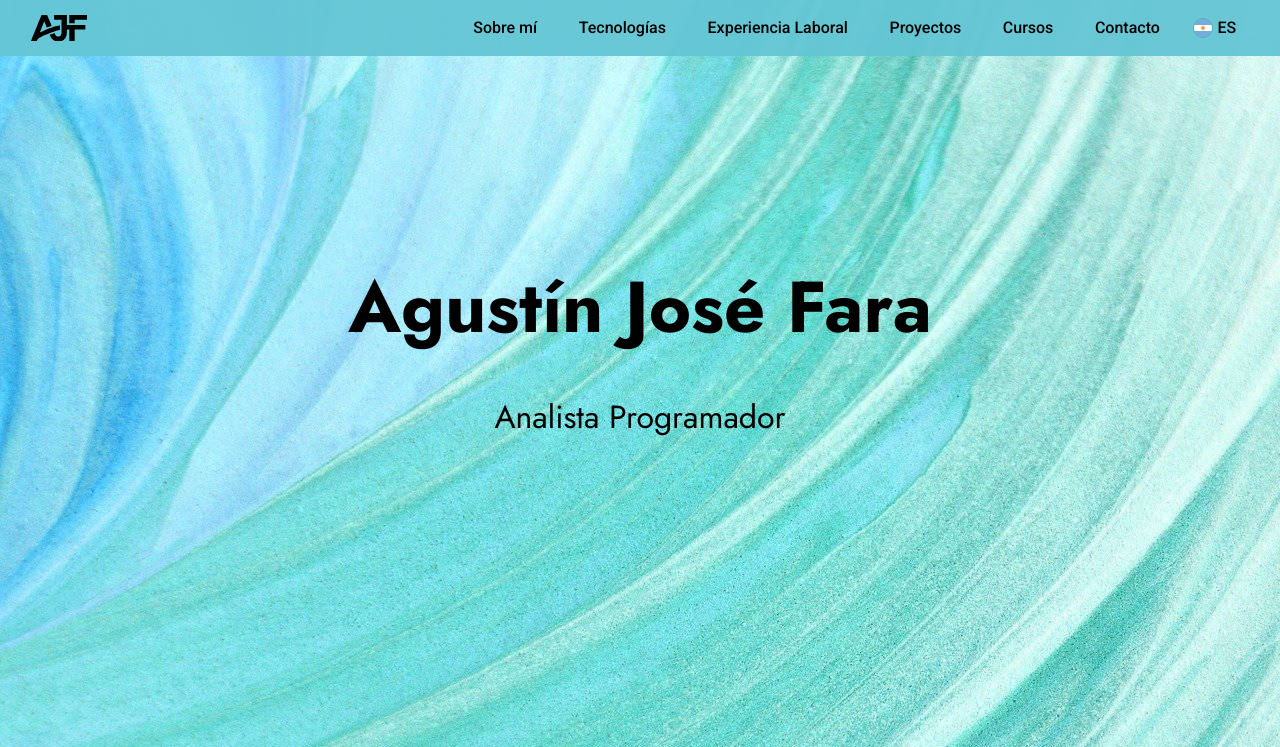
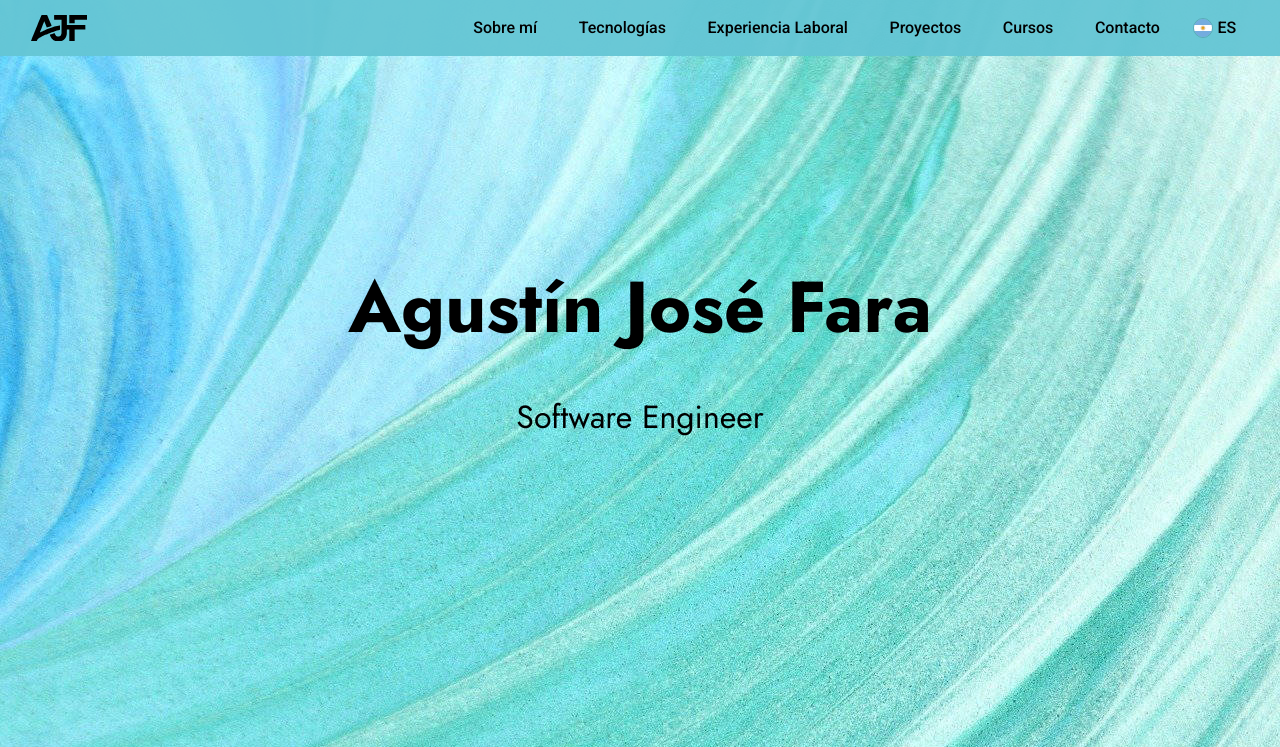
Before and after one commit to AgustinFara/WebPersonalCloud, a Django app: page /es/ in a window 1280 px wide. Shown: the top 747 px of the page. Run offline with Django 3.2, Linux system fonts and the light colour scheme; data that the repository does not hold is empty; parts of the project's set-up code (start-up, migrations or seed data) failed here and were passed over; some libraries are stand-ins or nearby versions.

Commit message:
Cambio título

```diff
--- a/core/templates/core/home.html
+++ b/core/templates/core/home.html
@@ -21,7 +21,7 @@
     <div class="row justify-content-center mb-5">
       <div class="col-12">
         <h2 class="home-subtitle mb-0" >
-          {% translate "Analista Programador" %}
+          Software Engineer
         </h2>
       </div>
     </div>
```
